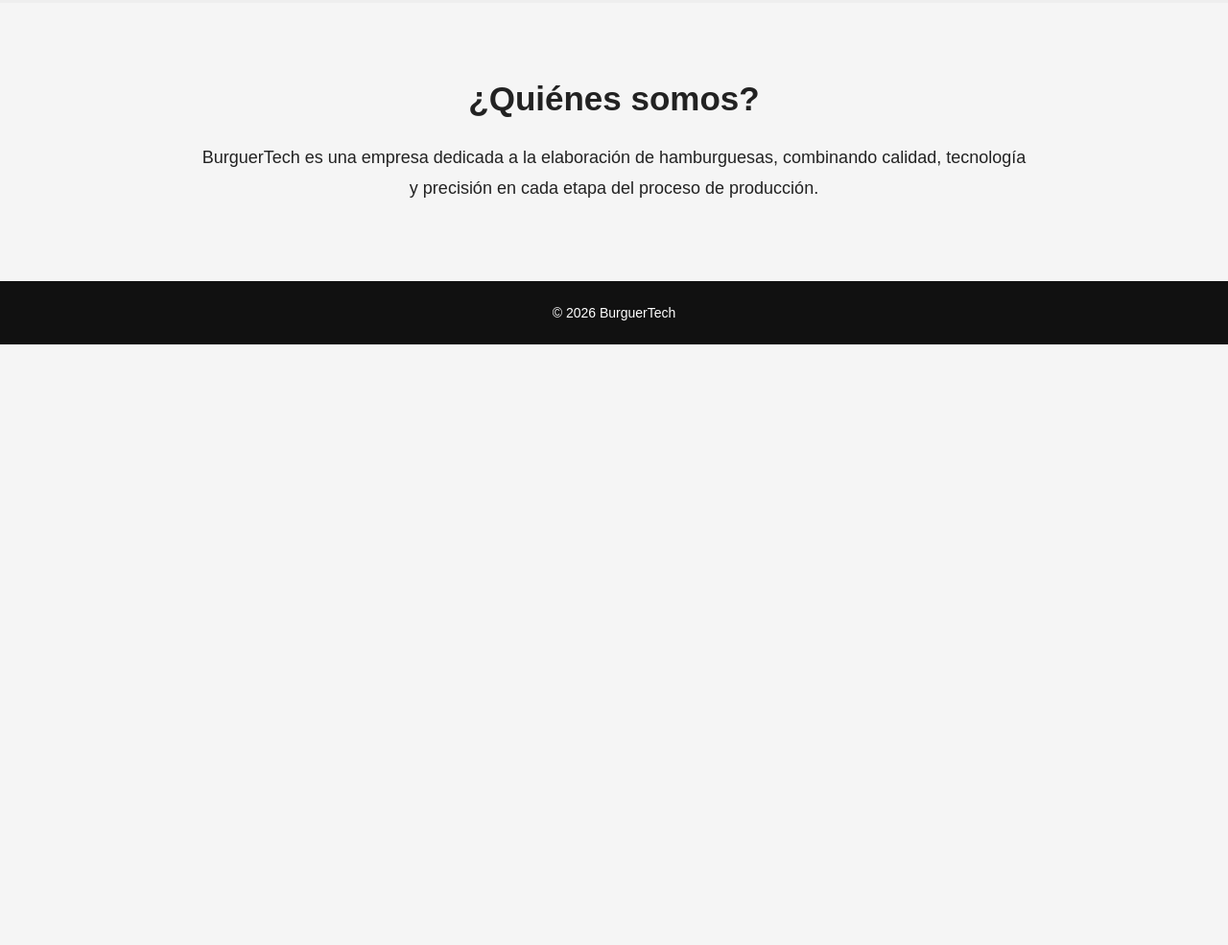
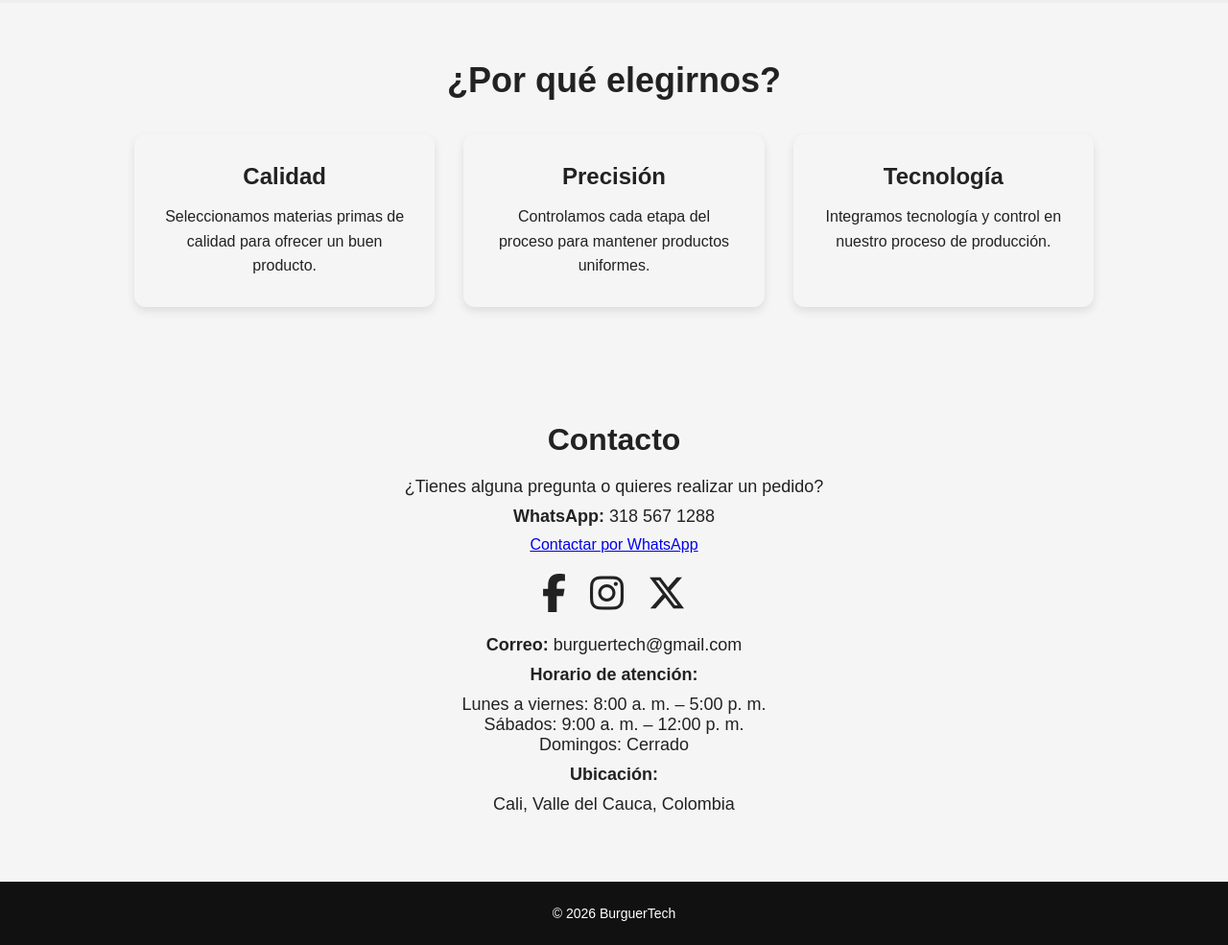
Before and after one commit to Danro99-ai/BurguerTech, a plain HTML site: page index.html in a window 1280 px wide. Shown: the part 672-1657 px from the top of the page at 96% size. Before the commit the page ends 1031 px from the top, so only its background shows below. Drawn offline with Linux system fonts and the light colour scheme; no server answers.

Commit message:
Mejorar contacto y navegación del administrador

```diff
--- a/css/estilos.css
+++ b/css/estilos.css
@@ -1016,3 +1016,73 @@ footer p {
     height: auto;
     margin-bottom: 10px;
 }
+/* ==========================================
+   SECCIÓN DE CONTACTO
+========================================== */
+
+.contacto {
+    text-align: center;
+    padding: 60px 20px;
+    background-color: #f5f5f5;
+}
+
+.contacto h2 {
+    font-size: 32px;
+    margin-bottom: 20px;
+}
+
+.contacto p {
+    font-size: 18px;
+    margin: 10px 0;
+}
+.redes-sociales {
+    display: flex;
+    justify-content: center;
+    gap: 25px;
+    margin: 20px 0;
+}
+
+.redes-sociales a {
+    font-size: 40px;
+    color: #222;
+    text-decoration: none;
+}
+
+.redes-sociales a:hover {
+    color: #d62828;
+}
+.porque-elegirnos {
+    text-align: center;
+    padding: 60px 20px;
+}
+
+.porque-elegirnos h2 {
+    font-size: 36px;
+    margin-bottom: 35px;
+}
+
+.beneficios {
+    display: flex;
+    justify-content: center;
+    gap: 30px;
+    max-width: 1000px;
+    margin: 0 auto;
+}
+
+.beneficio {
+    flex: 1;
+    padding: 30px;
+    background-color: #f5f5f5;
+    border-radius: 12px;
+    box-shadow: 0 4px 10px rgba(0, 0, 0, 0.1);
+}
+
+.beneficio h3 {
+    font-size: 24px;
+    margin-bottom: 15px;
+}
+
+.beneficio p {
+    font-size: 16px;
+    line-height: 1.6;
+}
--- a/index.html
+++ b/index.html
@@ -8,6 +8,7 @@
     <title>BurguerTech</title>
 
     <link rel="stylesheet" href="css/estilos.css">
+    <link rel="stylesheet" href="https://cdnjs.cloudflare.com/ajax/libs/font-awesome/6.5.2/css/all.min.css">
 </head>
 
 <body>
@@ -21,23 +22,12 @@
 </div>
 
         <nav>
-            <a href="index.html">
-        Inicio
-    </a>
-
-    <a href="productos.html">
-        Productos
-    </a>
-
-    <a href="pedidos.html">
-        Mi pedido
-    </a>
-
-    <a href="#contacto">
-        Contacto
-    </a>
-        </nav>
-
+    <a href="index.html">Inicio</a>
+    <a href="productos.html">Productos</a>
+    <a href="pedidos.html">Mi pedido</a>
+    <a href="#contacto">Contacto</a>
+    <a href="admin-login.html" class="enlace-login">Iniciar sesión</a>
+</nav>
     </header>
 
 
@@ -66,23 +56,84 @@
     </div>
 
 </section>
+<!-- ¿POR QUÉ ELEGIRNOS? -->
+<section class="porque-elegirnos">
 
+    <h2>¿Por qué elegirnos?</h2>
 
-        <!-- SECCIÓN SOBRE NOSOTROS -->
-        <section class="nosotros">
+    <div class="beneficios">
 
-            <h2>¿Quiénes somos?</h2>
+        <div class="beneficio">
+            <h3>Calidad</h3>
+            <p>
+                Seleccionamos materias primas de calidad
+                para ofrecer un buen producto.
+            </p>
+        </div>
 
+        <div class="beneficio">
+            <h3>Precisión</h3>
             <p>
-                BurguerTech es una empresa dedicada a la
-                elaboración de hamburguesas, combinando
-                calidad, tecnología y precisión en cada etapa
-                del proceso de producción.
+                Controlamos cada etapa del proceso para
+                mantener productos uniformes.
             </p>
+        </div>
 
-        </section>
+        <div class="beneficio">
+            <h3>Tecnología</h3>
+            <p>
+                Integramos tecnología y control en nuestro
+                proceso de producción.
+            </p>
+        </div>
 
-    </main>
+    </div>
+
+</section>
+<!-- SECCIÓN DE CONTACTO -->
+<section class="contacto" id="contacto">
+
+    <h2>Contacto</h2>
+
+    <p>¿Tienes alguna pregunta o quieres realizar un pedido?</p>
+
+    <p><strong>WhatsApp:</strong> 318 567 1288</p>
+
+    <a href="https://wa.me/573185671288" target="_blank" class="boton-whatsapp">
+        Contactar por WhatsApp
+    </a>
+    <div class="redes-sociales">
+
+    <a href="#" target="_blank">
+        <i class="fab fa-facebook-f"></i>
+    </a>
+
+    <a href="#" target="_blank">
+        <i class="fab fa-instagram"></i>
+    </a>
+
+    <a href="#" target="_blank">
+        <i class="fab fa-x-twitter"></i>
+    </a>
+
+</div>
+
+    <p><strong>Correo:</strong> burguertech@gmail.com</p>
+    <p><strong>Horario de atención:</strong></p>
+
+<p>
+    Lunes a viernes: 8:00 a. m. – 5:00 p. m.<br>
+    Sábados: 9:00 a. m. – 12:00 p. m.<br>
+    Domingos: Cerrado
+</p>
+<p><strong>Ubicación:</strong></p>
+
+<p>
+    Cali, Valle del Cauca, Colombia
+</p>
+</section>
+
+</main>
 
 
     <!-- PIE DE PÁGINA -->
@@ -94,6 +145,8 @@
 
     </footer>
 
+
+<script src="js/script.js"></script>
 </body>
 
 </html>
--- a/js/script.js
+++ b/js/script.js
@@ -793,3 +793,46 @@ async function cambiarEstado(id, estado) {
     }
 
 }
+// ==========================================
+// COMPROBAR SESIÓN DEL ADMINISTRADOR
+// ==========================================
+
+async function comprobarSesion() {
+
+    try {
+
+        const respuesta = await fetch("/api/sesion");
+
+        const datos = await respuesta.json();
+
+        const enlacesAdmin =
+            document.querySelectorAll(".enlace-login");
+
+        enlacesAdmin.forEach(enlace => {
+
+            if (datos.sesion) {
+
+                enlace.textContent = "Panel administrativo";
+                enlace.href = "admin.html";
+
+            } else {
+
+                enlace.textContent = "Iniciar sesión";
+                enlace.href = "admin-login.html";
+
+            }
+
+        });
+
+    } catch (error) {
+
+        console.error(
+            "No se pudo comprobar la sesión:",
+            error
+        );
+
+    }
+
+}
+
+comprobarSesion();
```
Also changed, not shown: admin.html (+6 -3 lines), pedidos.html (+3 -0 lines), productos.html (+8 -3 lines), servidor/server.js (+19 -0 lines).
